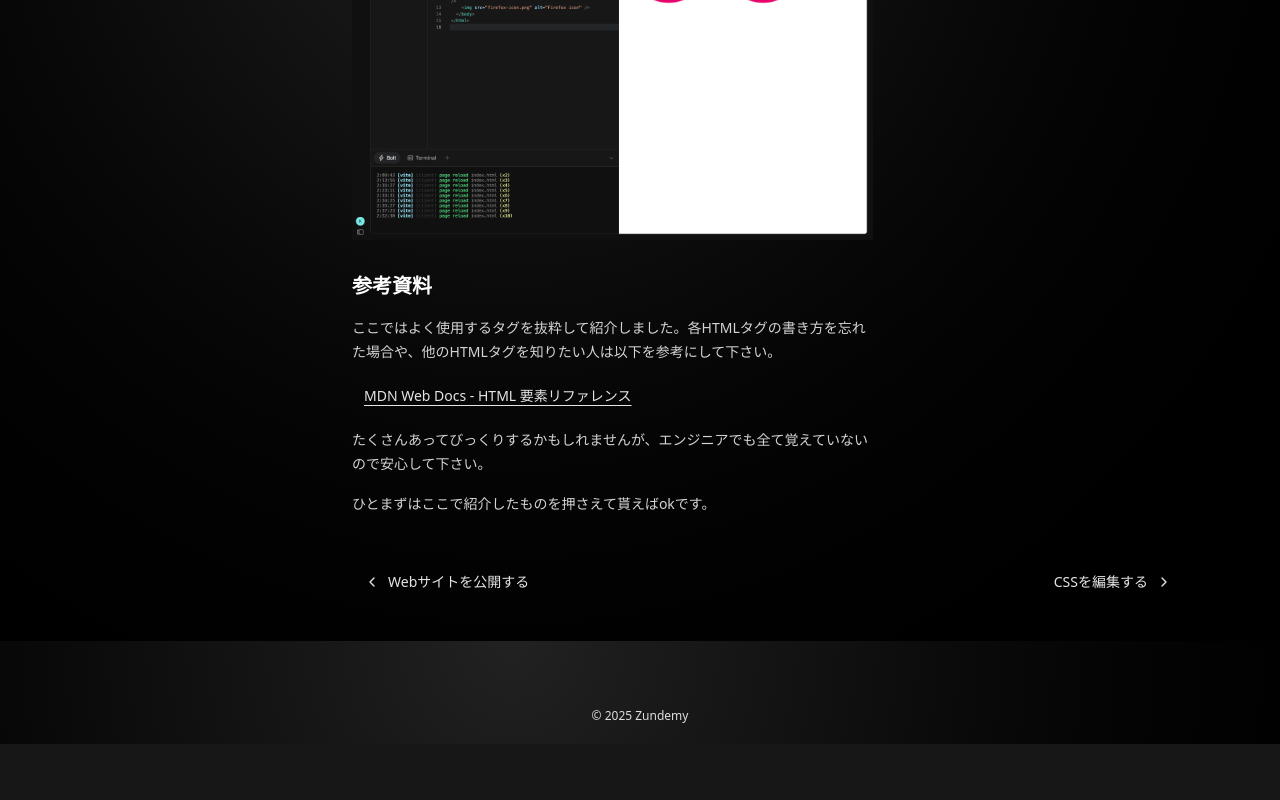
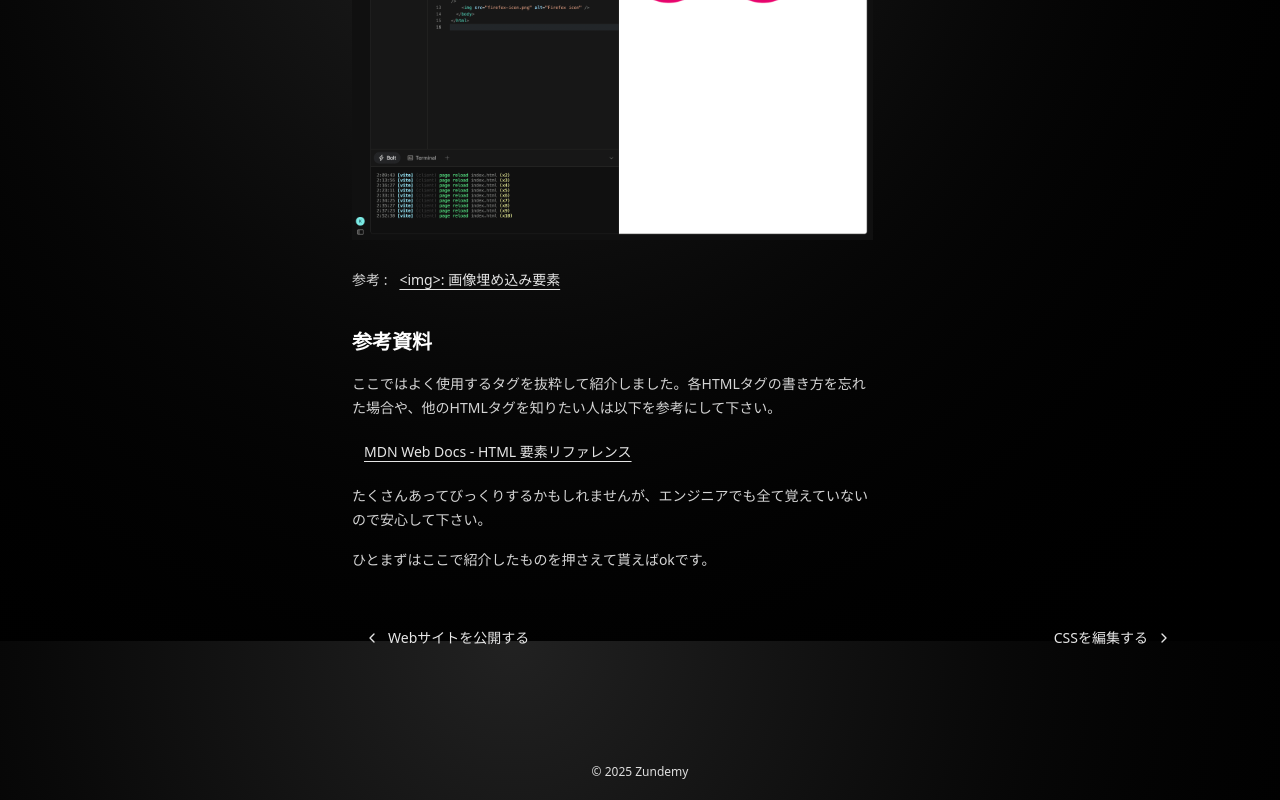
Before and after one commit to zundemy/root, a Next.js app: page /learn/create-website-with-bolt/html in a window 1280 px wide. Shown: the part 6559-7359 px from the top of the page. Before the commit the page ends 7303 px from the top, so only its background shows below. Built offline with nearby package versions, Linux system fonts and the light colour scheme.

Commit message:
add img reference

```diff
--- a/src/app/learn/create-website-with-bolt/html/page.tsx
+++ b/src/app/learn/create-website-with-bolt/html/page.tsx
@@ -326,6 +326,15 @@ export default function Page() {
 						code='<img src="firefox-icon.png" alt="Firefox icon" />'
 					/>
 					<Image src={boltNewImgShow} alt="boltで画像表示" />
+					<p>
+						参考 :
+						<LinkAsButton
+							href="https://developer.mozilla.org/ja/docs/Web/HTML/Reference/Elements/img"
+							external
+						>
+							&lt;img&gt;: 画像埋め込み要素
+						</LinkAsButton>
+					</p>
 				</section>
 
 				<section>
```
